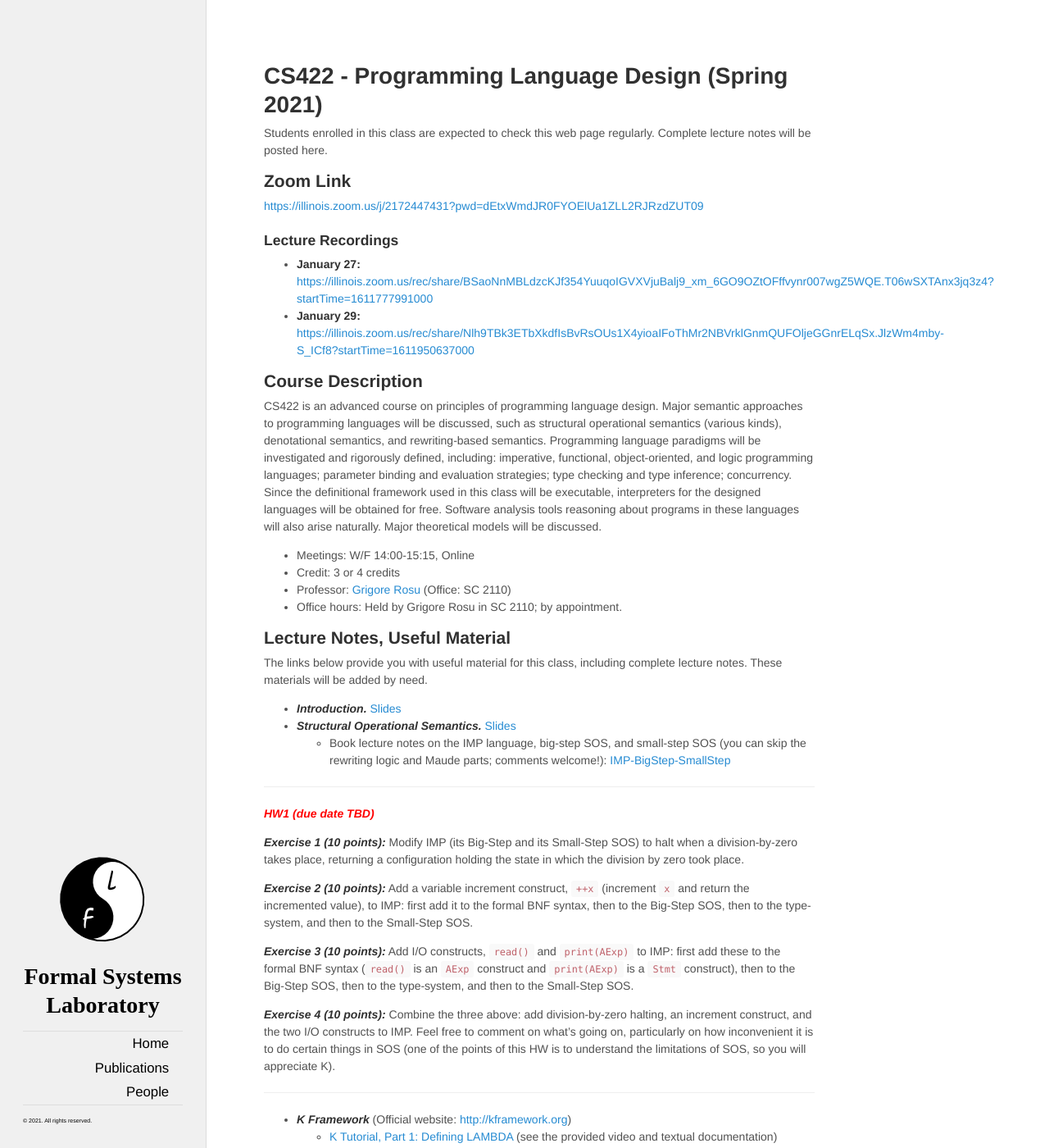
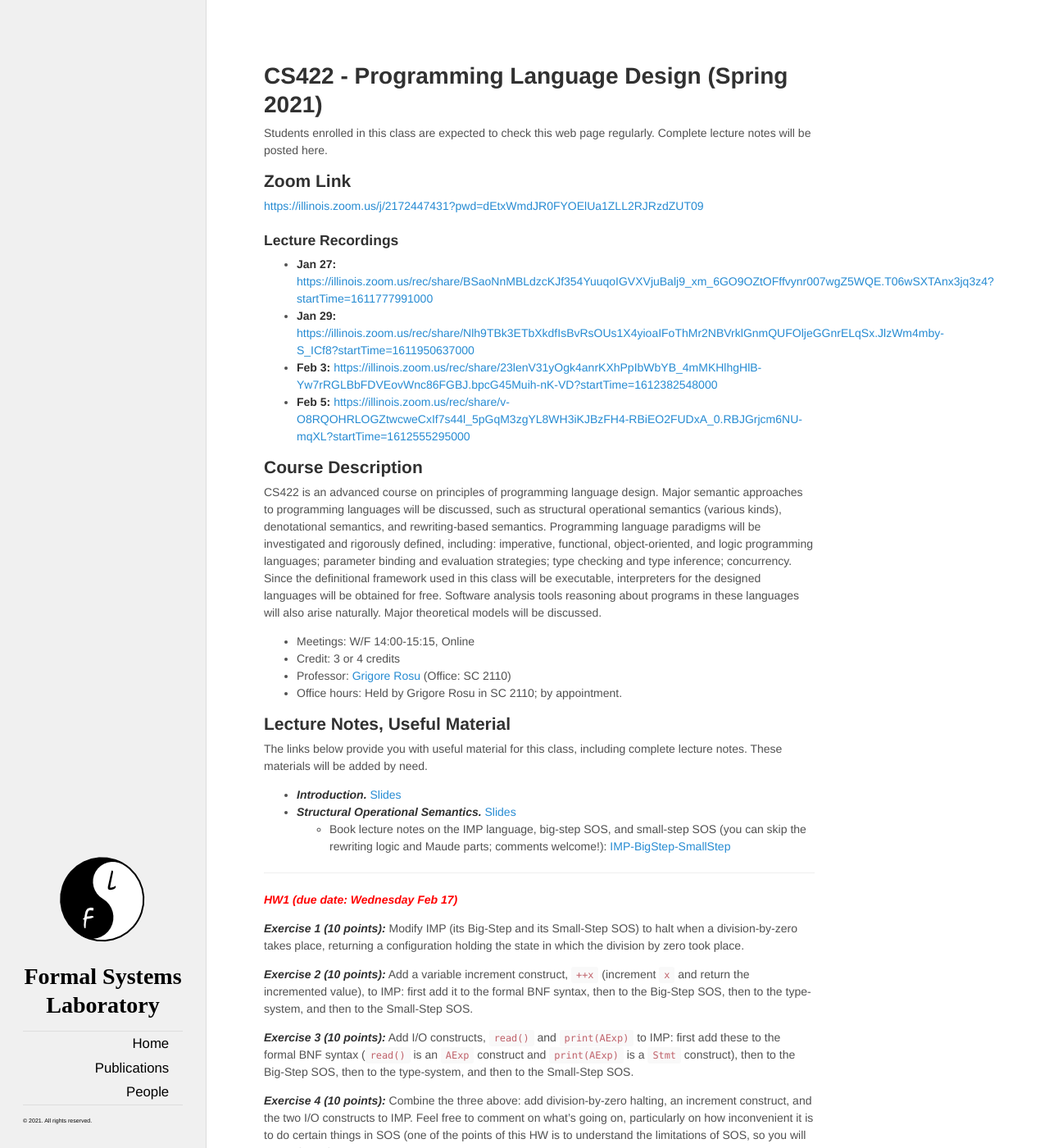
Before and after one commit to h0nzZik/fsl.cs.illinois.edu, a Jekyll site: the page built from teaching/2021/cs422/index.md, in a window 1280 px wide and 1400 px high. Shown: the whole window at 82% size. Built offline with Jekyll 4.4.1, drawn with Linux system fonts in a browser that asks for light colours; nearby versions of some CDN libraries.

Commit message:
update CS422 page

```diff
--- a/teaching/2021/cs422/index.md
+++ b/teaching/2021/cs422/index.md
@@ -14,9 +14,13 @@ Complete lecture notes will be posted here.
 
 ### Lecture Recordings
 
-- **January 27:** [https://illinois.zoom.us/rec/share/BSaoNnMBLdzcKJf354YuuqoIGVXVjuBalj9_xm_6GO9OZtOFffvynr007wgZ5WQE.T06wSXTAnx3jq3z4?startTime=1611777991000](https://illinois.zoom.us/rec/share/BSaoNnMBLdzcKJf354YuuqoIGVXVjuBalj9_xm_6GO9OZtOFffvynr007wgZ5WQE.T06wSXTAnx3jq3z4?startTime=1611777991000)
-- **January 29:**
+- **Jan 27:** [https://illinois.zoom.us/rec/share/BSaoNnMBLdzcKJf354YuuqoIGVXVjuBalj9_xm_6GO9OZtOFffvynr007wgZ5WQE.T06wSXTAnx3jq3z4?startTime=1611777991000](https://illinois.zoom.us/rec/share/BSaoNnMBLdzcKJf354YuuqoIGVXVjuBalj9_xm_6GO9OZtOFffvynr007wgZ5WQE.T06wSXTAnx3jq3z4?startTime=1611777991000)
+- **Jan 29:**
 [https://illinois.zoom.us/rec/share/Nlh9TBk3ETbXkdfIsBvRsOUs1X4yioaIFoThMr2NBVrklGnmQUFOljeGGnrELqSx.JlzWm4mby-S_ICf8?startTime=1611950637000](https://illinois.zoom.us/rec/share/Nlh9TBk3ETbXkdfIsBvRsOUs1X4yioaIFoThMr2NBVrklGnmQUFOljeGGnrELqSx.JlzWm4mby-S_ICf8?startTime=1611950637000)
+- **Feb 3:**
+[https://illinois.zoom.us/rec/share/23lenV31yOgk4anrKXhPpIbWbYB_4mMKHlhgHlB-Yw7rRGLBbFDVEovWnc86FGBJ.bpcG45Muih-nK-VD?startTime=1612382548000](https://illinois.zoom.us/rec/share/23lenV31yOgk4anrKXhPpIbWbYB_4mMKHlhgHlB-Yw7rRGLBbFDVEovWnc86FGBJ.bpcG45Muih-nK-VD?startTime=1612382548000)
+- **Feb 5:**
+[https://illinois.zoom.us/rec/share/v-O8RQOHRLOGZtwcweCxIf7s44l_5pGqM3zgYL8WH3iKJBzFH4-RBiEO2FUDxA_0.RBJGrjcm6NU-mqXL?startTime=1612555295000](https://illinois.zoom.us/rec/share/v-O8RQOHRLOGZtwcweCxIf7s44l_5pGqM3zgYL8WH3iKJBzFH4-RBiEO2FUDxA_0.RBJGrjcm6NU-mqXL?startTime=1612555295000)
 
 
 ## Course Description
@@ -37,7 +41,7 @@ The links below provide you with useful material for this class, including compl
   - Book lecture notes on the IMP language, big-step SOS, and small-step SOS (you can skip the rewriting logic and Maude parts; comments welcome!): [IMP-BigStep-SmallStep](/fsl//assets/CS422-Spring-2020-02a-IMP-BigStep-SmallStep.pdf)
 
 ---
-<b><em><span style="color:red">HW1 (due date TBD)</span></em></b>
+<b><em><span style="color:red">HW1 (due date: Wednesday Feb 17)</span></em></b>
 
 ***Exercise 1 (10 points):*** Modify IMP (its Big-Step and its Small-Step SOS) to halt when a division-by-zero takes place, returning a configuration holding the state in which the division by zero took place.
 
```
